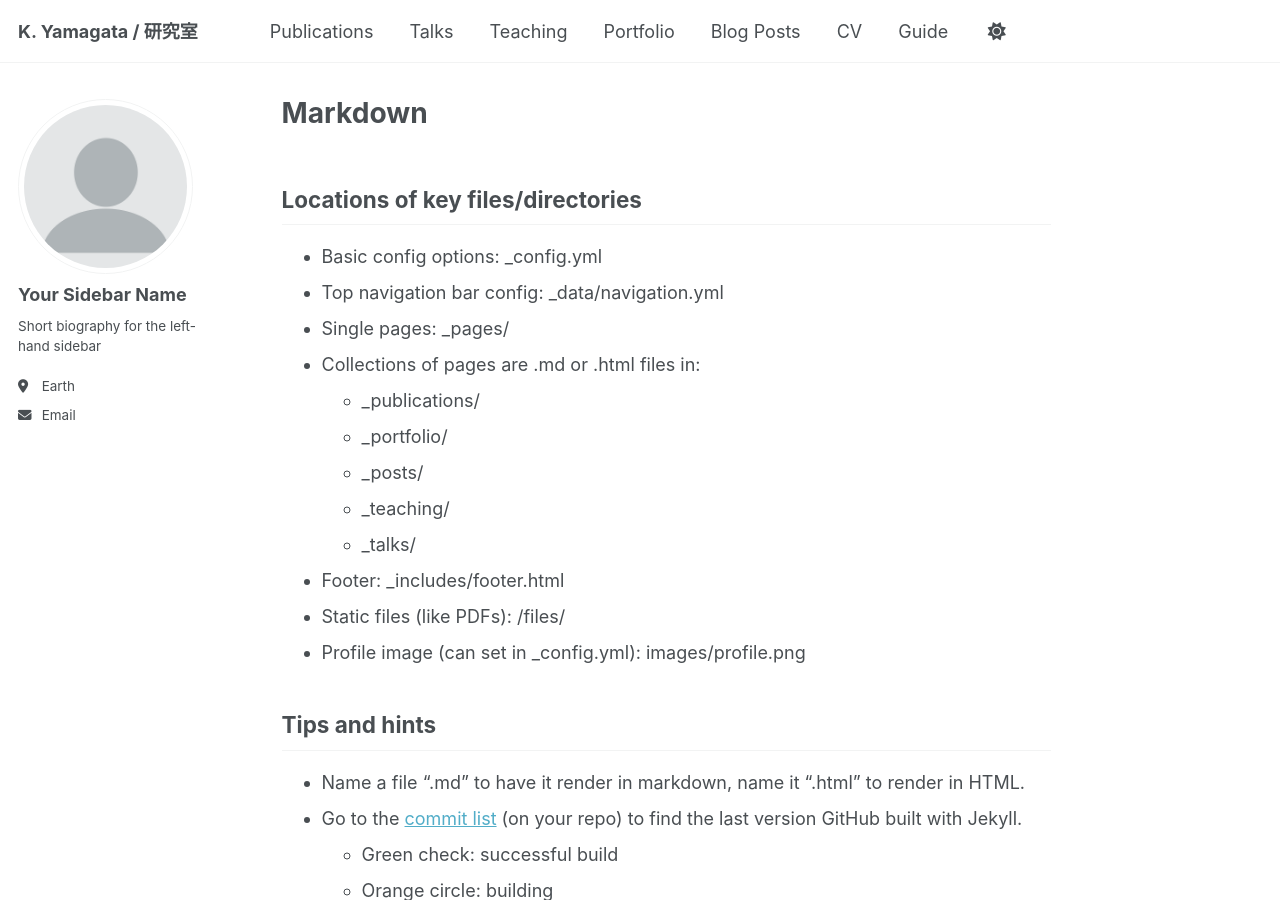
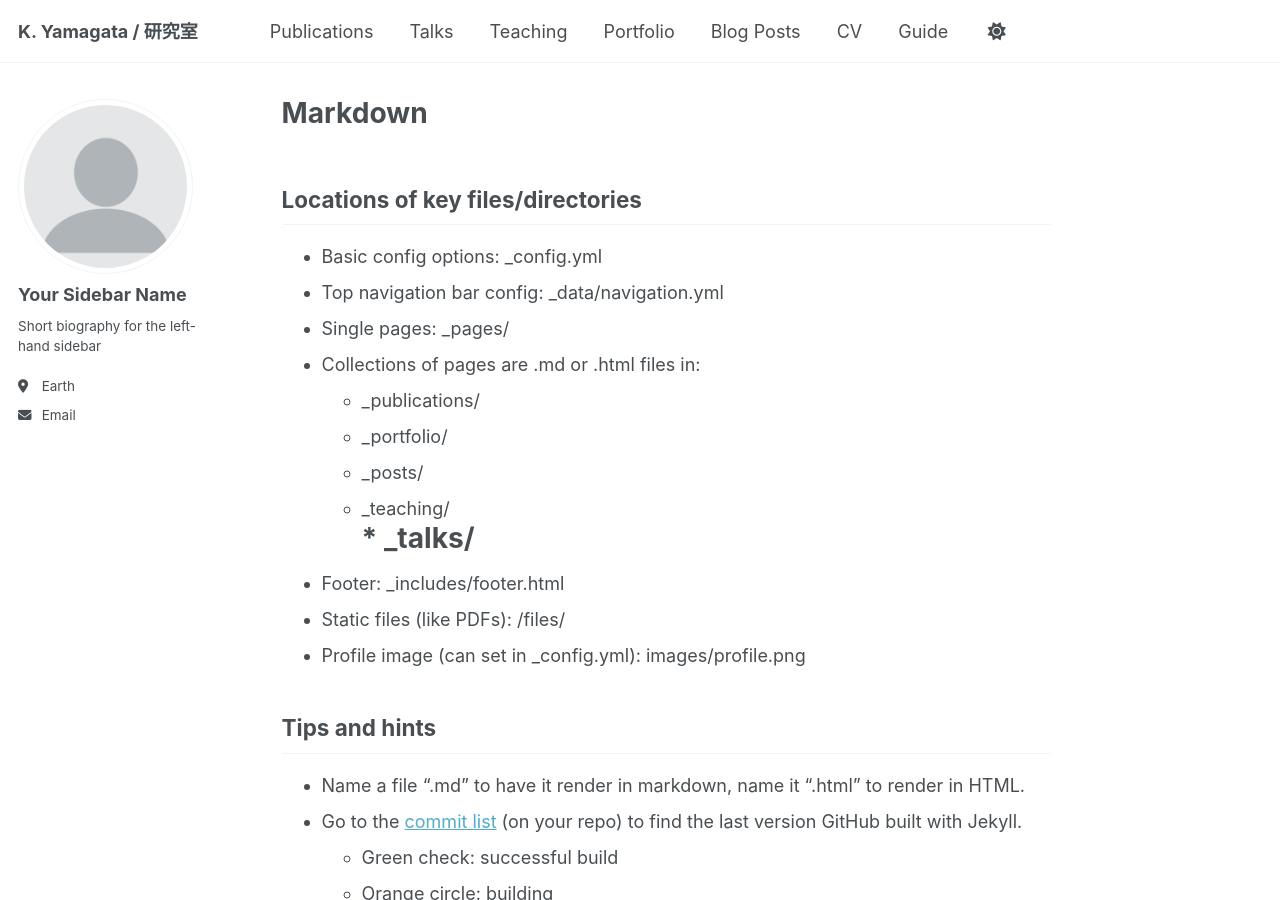
Before and after one commit to qymgt/qymgt.github.io, a Jekyll site: the page built from _pages/markdown.md, in a window 1280 px wide and 900 px high. Built offline with Jekyll 4.4.1, drawn with Linux system fonts in a browser that asks for light colours; emoji names are drawn with the system emoji font.

```diff
--- a/_pages/markdown.md
+++ b/_pages/markdown.md
@@ -17,7 +17,7 @@ redirect_from:
   * _portfolio/
   * _posts/
   * _teaching/
-  * _talks/
+# * _talks/
 * Footer: _includes/footer.html
 * Static files (like PDFs): /files/
 * Profile image (can set in _config.yml): images/profile.png
```
